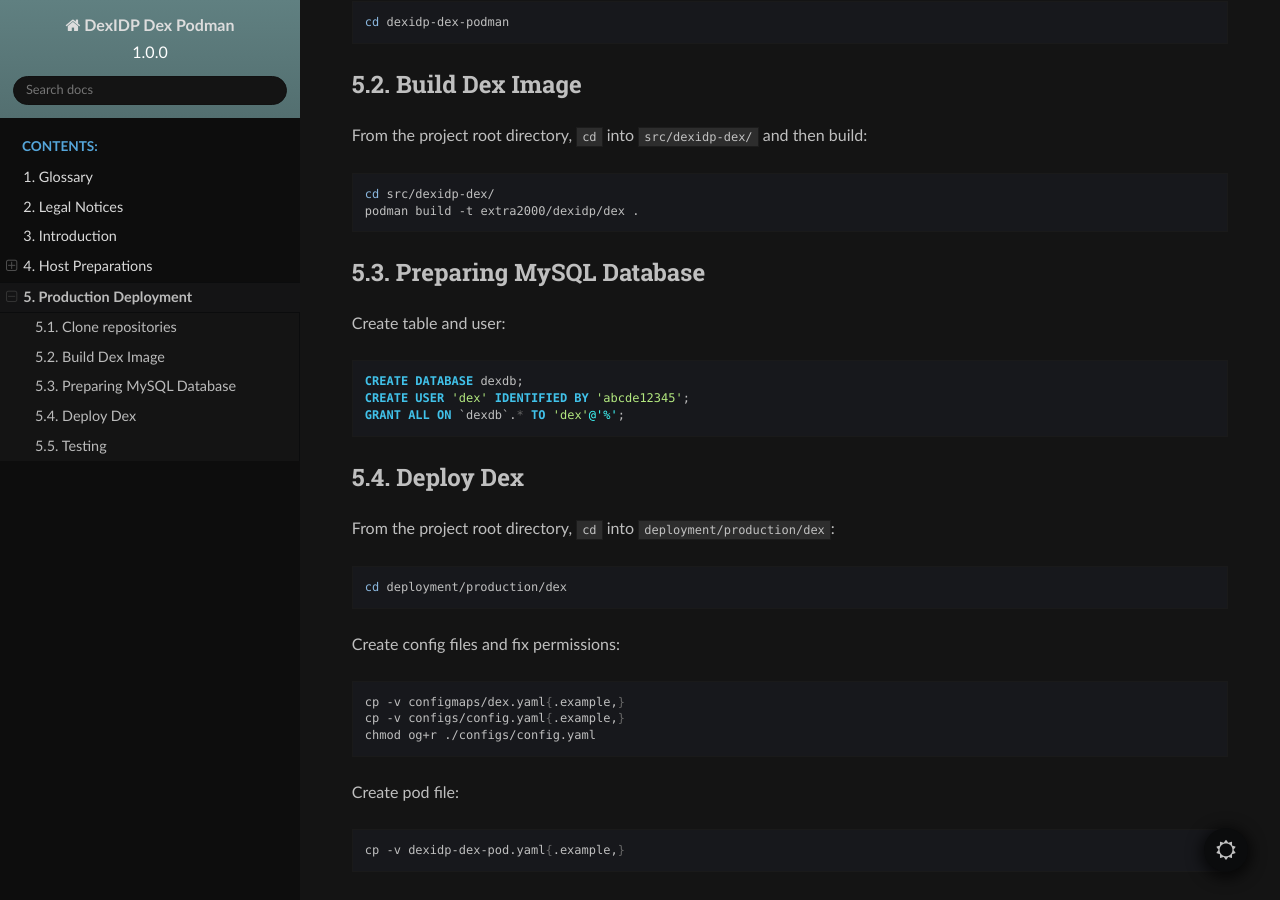
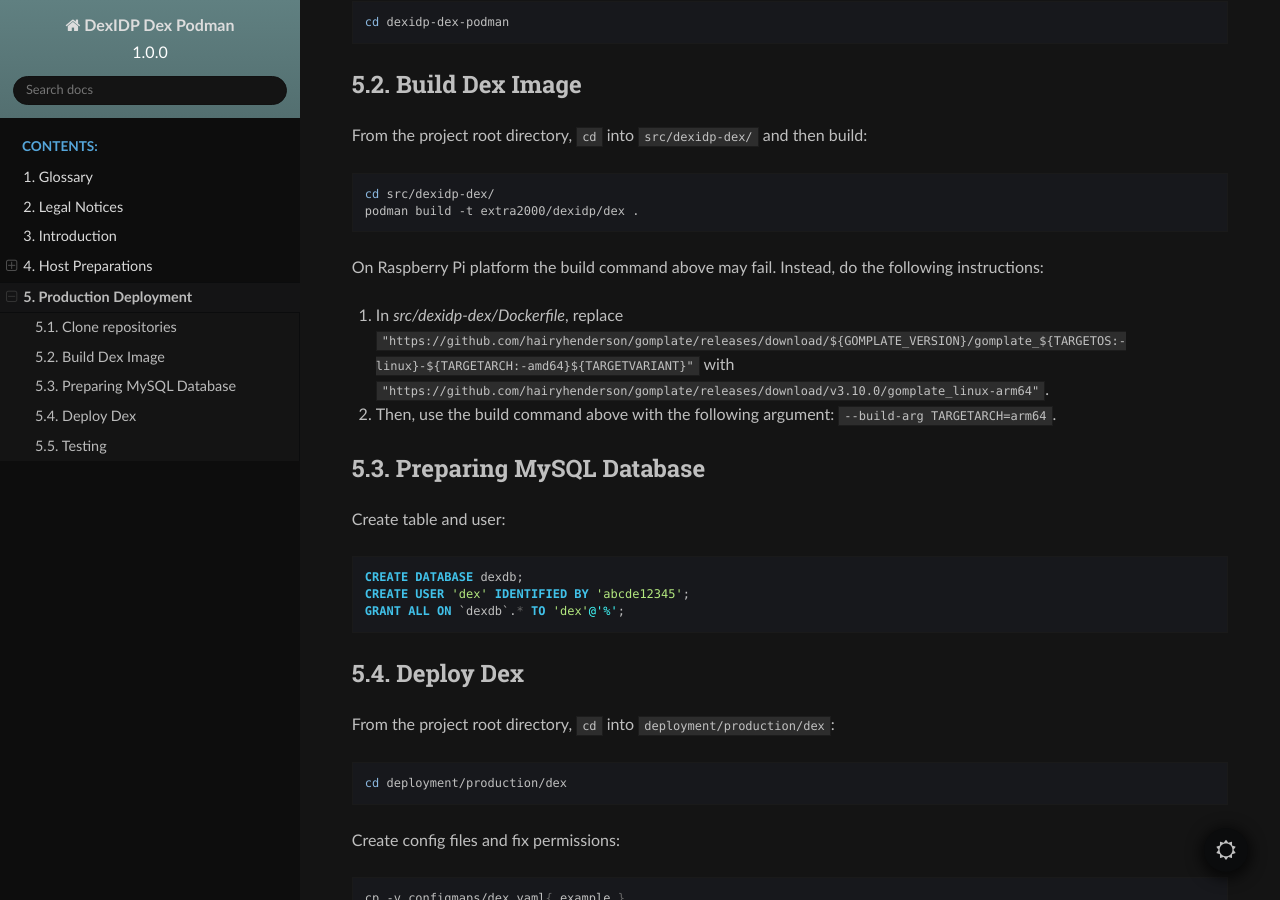
Before and after one commit to extra2000/dexidp-dex-podman, a Sphinx documentation site: the page built from docs/source/deployment_production.rst, in a window 1280 px wide and 900 px high, scrolled down 476 px. Built offline with Sphinx 7.4.7 and the Read the Docs theme 2.0.0, drawn with Linux system fonts in a browser that asks for light colours.

Commit message:
docs(deployment): add build workaround for RPi

```diff
--- a/docs/source/deployment_production.rst
+++ b/docs/source/deployment_production.rst
@@ -28,6 +28,11 @@
 
     cd src/dexidp-dex/
     podman build -t extra2000/dexidp/dex .
+
+On Raspberry Pi platform the build command above may fail. Instead, do the following instructions:
+
+1. In `src/dexidp-dex/Dockerfile`, replace ``"https://github.com/hairyhenderson/gomplate/releases/download/${GOMPLATE_VERSION}/gomplate_${TARGETOS:-linux}-${TARGETARCH:-amd64}${TARGETVARIANT}"`` with ``"https://github.com/hairyhenderson/gomplate/releases/download/v3.10.0/gomplate_linux-arm64"``.
+2. Then, use the build command above with the following argument: ``--build-arg TARGETARCH=arm64``.
 
 Preparing MySQL Database
 ------------------------
```
